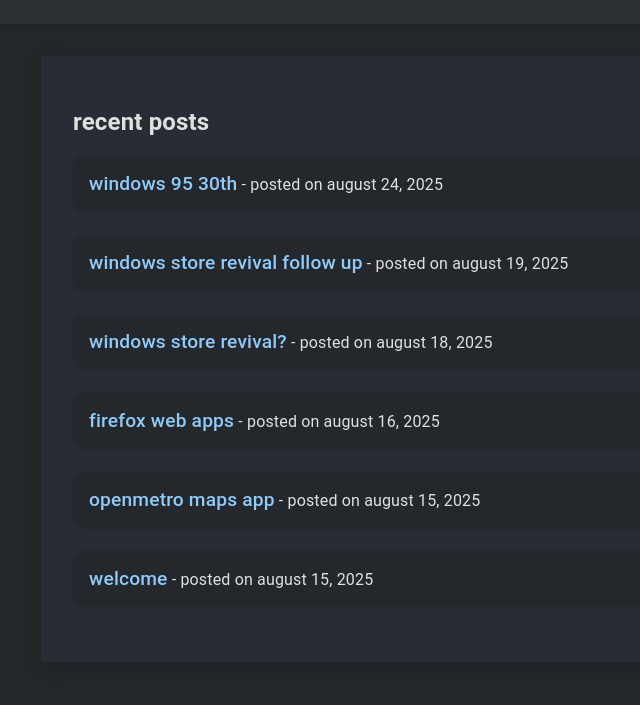
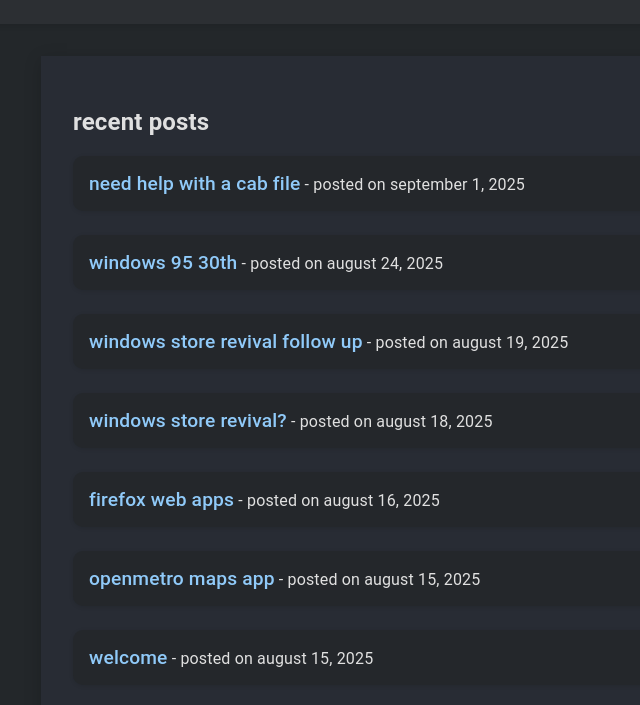
Before and after one commit to boks-oks/boks-oks.github.io, a plain HTML site: page index.html in a window 1280 px wide. Shown: the part 105-810 px from the top of the page, without its empty margins (167-807 px from the left). Drawn offline with Linux system fonts and the light colour scheme.

Commit message:
Update index.html

```diff
--- a/index.html
+++ b/index.html
@@ -15,6 +15,10 @@
 		<section>
 			<h2>recent posts</h2>
 			<ul class="article-list">
+				<li>
+					<a href="posts/post7.html">need help with a cab file</a>
+					<span> - posted on september 1, 2025</span>
+				</li>
 				<li>
 					<a href="posts/post6.html">windows 95 30th</a>
 					<span> - posted on august 24, 2025</span>
```
